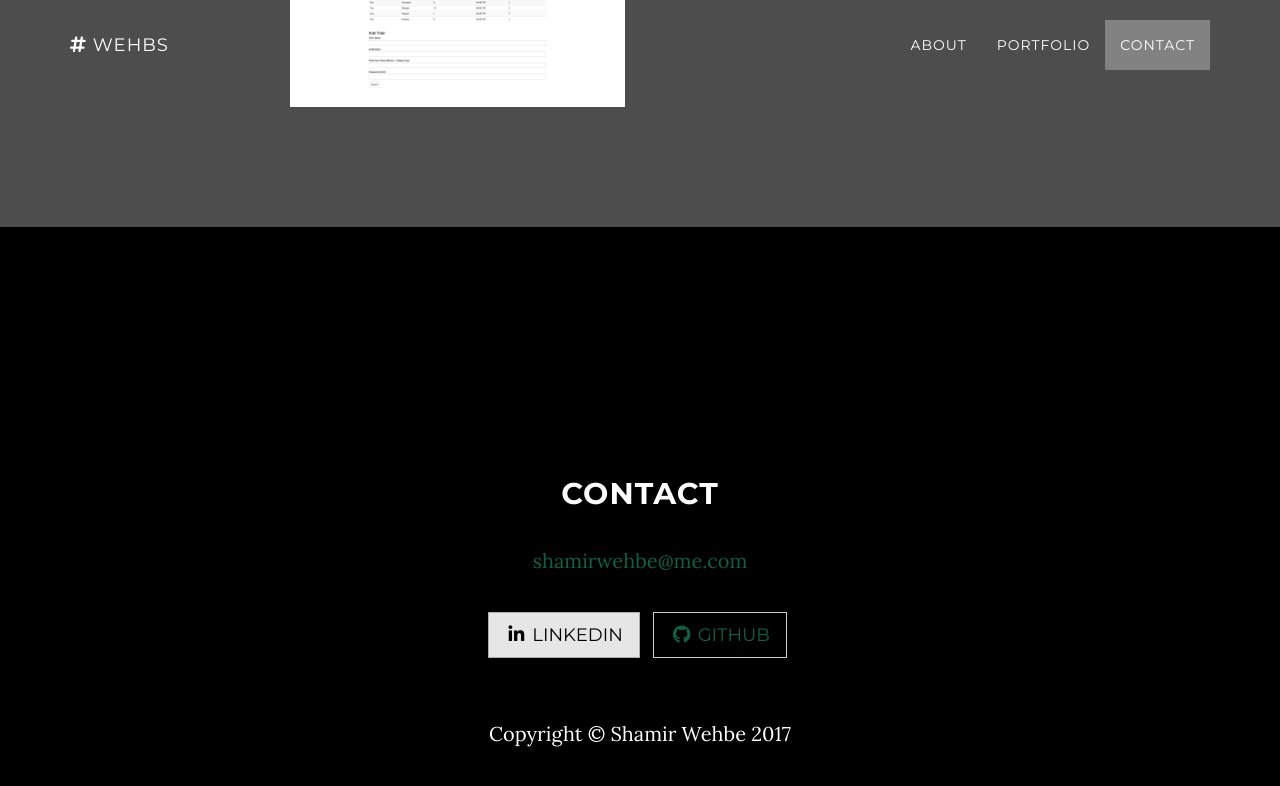
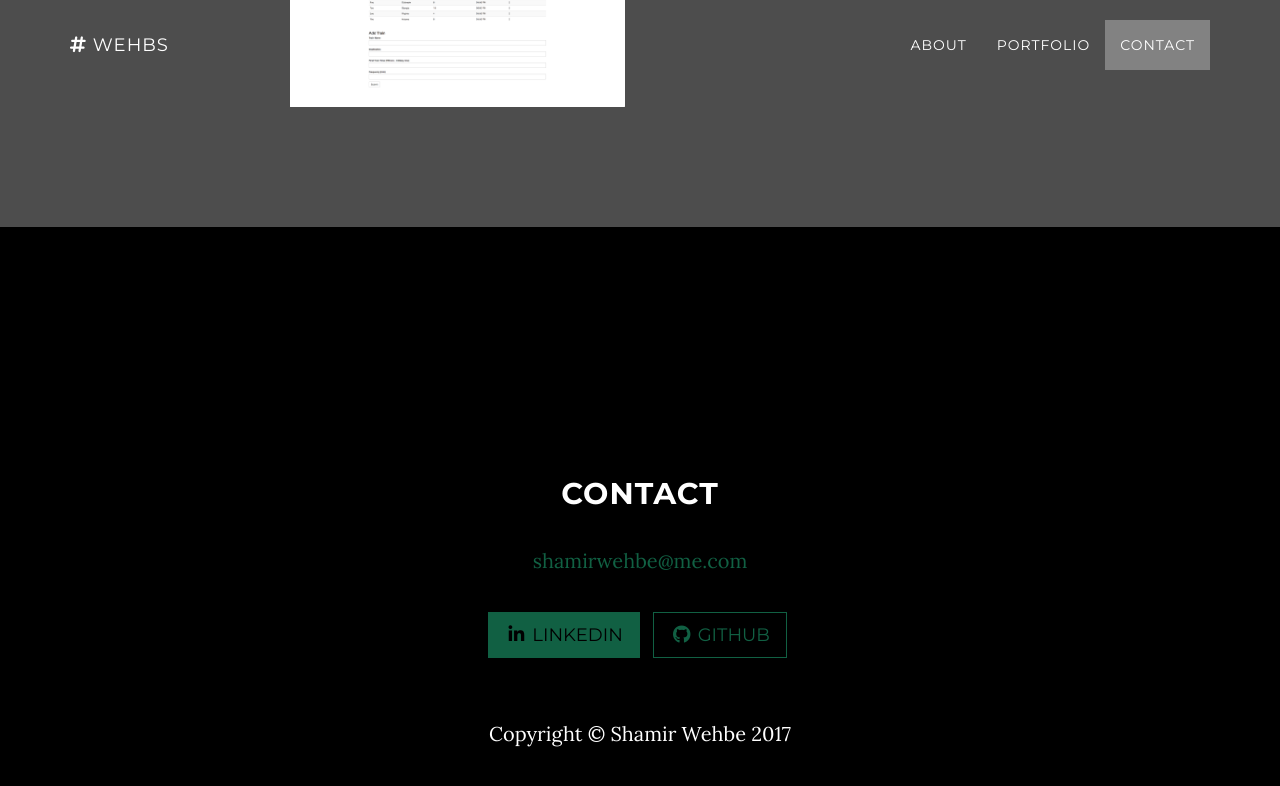
Before and after one commit to wehbs/Portfolio, a plain HTML site: page index.html in a window 1280 px wide. In both pictures the pointer is over the link "LINKEDIN". Shown: the part 3483-4269 px from the top of the page. Drawn offline with nearby package versions, Linux system fonts and the light colour scheme; no server answers.

Commit message:
fixed css

```diff
--- a/css/portfolio.css
+++ b/css/portfolio.css
@@ -286,16 +286,16 @@
           border-radius: 0;
         }
         .btn-default {
-          border: 1px solid ##116043;
+          border: 1px solid #116043;
           color: #116043;
           background-color: transparent;
         }
         .btn-default:hover,
         .btn-default:focus {
-          border: 1px solid ##116043;
+          border: 1px solid #116043;
           outline: none;
           color: black;
-          background-color: ##116043;
+          background-color: #116043;
         }
         ul.banner-social-buttons {
           margin-top: 0;
@@ -338,5 +338,5 @@
           background: transparent;
         }
         body {
-          webkit-tap-highlight-color: rgba(255, 255, 255, 0.2);
-        }
+          -webkit-tap-highlight-color: rgba(255, 255, 255, 0.2);
+        }}
```
